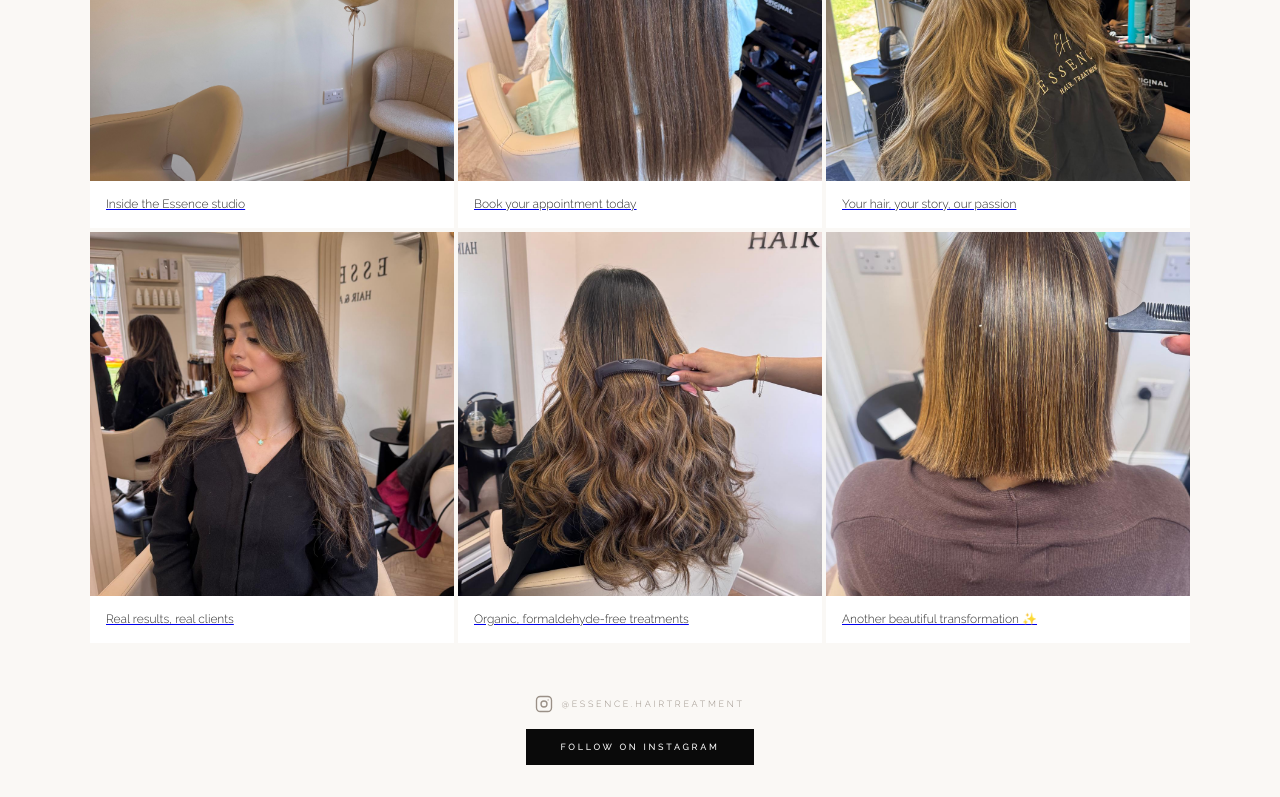
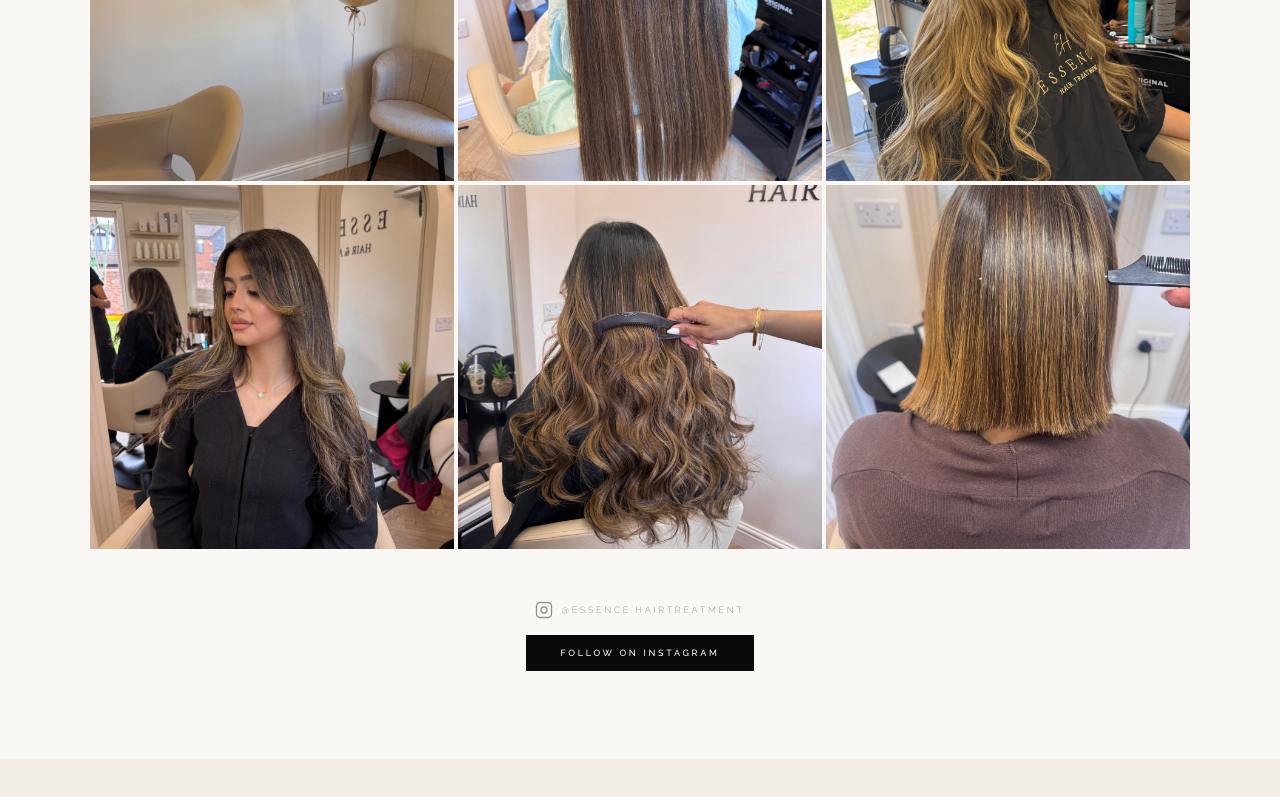
Before and after one commit to GurmanSinghDuklu/essenceMocks.github.io, a React (Vite) app in the folder essence-react/: page / in a window 1280 px wide. Shown: the part 4210-5007 px from the top of the page. Built offline with nearby package versions, Linux system fonts and the light colour scheme; grey boxes are pictures that could not be loaded; a web font is replaced by a local one.

Commit message:
created instagram feed

```diff
--- a/essence-react/src/components/InstagramFeed/InstagramFeed.jsx
+++ b/essence-react/src/components/InstagramFeed/InstagramFeed.jsx
@@ -29,7 +29,6 @@ export default function InstagramFeed() {
             <div className="ig-feed-card-img">
               <img src={`/instagram/${post.file}`} alt={post.caption} />
             </div>
-            <div className="ig-feed-card-caption">{post.caption}</div>
           </a>
         ))}
       </div>
```
